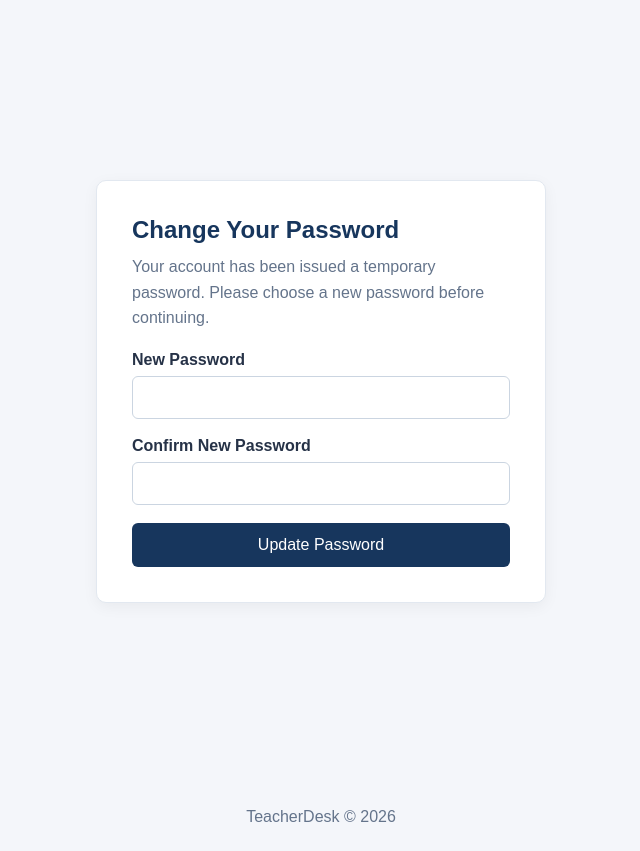
After one commit to ItumelengRandyMalau/teacherdesk, a Flask app: page /auth/change-password in a window 1280 px wide. The commit adds this page. Shown: the whole page, without its empty margins (319-959 px from the left). Run offline with Flask 3, Linux system fonts and the light colour scheme; the visitor is signed in with stand-in values (Sample User, id 1); some libraries are stand-ins or nearby versions.

Commit message:
Implement password reset functionality for staff accounts; add change password page and update login flow to enforce password changes

```diff
--- a/app/__init__.py
+++ b/app/__init__.py
@@ -6,6 +6,8 @@ from app.models import User, Learner
 from app.learner_utils import generate_learner_number
 from bson import ObjectId
 from flask_wtf.csrf import CSRFProtect
+import secrets
+from werkzeug.security import generate_password_hash
 
 mongo = PyMongo()
 
@@ -25,6 +27,23 @@ def create_app():
 
     mongo.init_app(app)
     app.register_blueprint(auth, url_prefix="/auth")
+
+
+    @app.before_request
+    def enforce_password_change():
+
+        # Temporarily restrict accounts that must replace their password.
+        if session.get("must_change_password"):
+
+            allowed_endpoints = [
+                "auth.change_password",
+                "auth.logout",
+                "static"
+            ]
+
+            if request.endpoint not in allowed_endpoints:
+                return redirect(url_for("auth.change_password"))
+
 
     @app.route("/")
     @login_required
@@ -607,6 +626,47 @@ def create_app():
             staff_members=staff_members
         )
 
+
+    @app.route("/admin/staff/<staff_id>/reset-password", methods=["POST"])
+    @role_required("admin")
+    def reset_staff_password(staff_id):
+
+        # Only allow administrators to reset teacher and clerk accounts.
+        if not ObjectId.is_valid(staff_id):
+            abort(404)
+
+        staff = mongo.db.users.find_one({
+            "_id": ObjectId(staff_id),
+            "role": {"$in": ["teacher", "clerk"]}
+        })
+
+        if not staff:
+            abort(404)
+
+        # Generate a random temporary password for the staff member.
+        temporary_password = secrets.token_urlsafe(9)
+
+        # Store only the password hash and require a password change.
+        mongo.db.users.update_one(
+            {"_id": ObjectId(staff_id)},
+            {
+                "$set": {
+                    "password_hash": generate_password_hash(
+                        temporary_password
+                    ),
+                    "must_change_password": True
+                }
+            }
+        )
+
+        return render_template(
+            "password_reset_result.html",
+            username=session["username"],
+            staff_username=staff["username"],
+            temporary_password=temporary_password
+        )
+
+
     @app.route("/admin/staff/add", methods=["GET", "POST"])
     @role_required("admin")
     def add_staff():
--- a/app/auth/routes.py
+++ b/app/auth/routes.py
@@ -1,15 +1,19 @@
 
 from flask import render_template, request, session, redirect, url_for
-from werkzeug.security import check_password_hash
+from werkzeug.security import check_password_hash, generate_password_hash
+from bson import ObjectId
+
 from app import mongo
 from app.models import User
 from app.auth import auth
+from app.decorators import login_required
 
 
 @auth.route("/register", methods=["GET", "POST"])
 def register():
 
     return redirect(url_for("auth.login"))
+
 
 @auth.route("/login", methods=["GET", "POST"])
 def login():
@@ -31,12 +35,56 @@ def login():
             session["username"] = user["username"]
             session["role"] = user["role"]
 
+            # Flag accounts that must replace a temporary password.
+            session["must_change_password"] = user.get(
+                "must_change_password", False
+            )
+
+            if session["must_change_password"]:
+                return redirect(url_for("auth.change_password"))
+
             return redirect(url_for("home"))
 
         else:
             message = "Invalid email address or password."
 
     return render_template("login.html", message=message)
+
+
+@auth.route("/change-password", methods=["GET", "POST"])
+@login_required
+def change_password():
+
+    message = ""
+
+    if request.method == "POST":
+
+        new_password = request.form.get("new_password", "")
+        confirm_password = request.form.get("confirm_password", "")
+
+        if len(new_password) < 8:
+            message = "Password must contain at least 8 characters."
+
+        elif new_password != confirm_password:
+            message = "The passwords do not match."
+
+        else:
+            mongo.db.users.update_one(
+                {"_id": ObjectId(session["user_id"])},
+                {
+                    "$set": {
+                        "password_hash": generate_password_hash(new_password),
+                        "must_change_password": False
+                    }
+                }
+            )
+
+            session["must_change_password"] = False
+
+            return redirect(url_for("home"))
+
+    return render_template("change_password.html", message=message)
+
 
 @auth.route("/logout", methods=["POST"])
 def logout():
--- /dev/null
+++ b/app/templates/change_password.html
@@ -0,0 +1,45 @@
+{% extends "base.html" %} {% block title %}Change Password | TeacherDesk{%
+endblock %} {% block content %}
+<main class="welcome">
+  <section class="register-container">
+    <h1>Change Your Password</h1>
+
+    <p>
+      Your account has been issued a temporary password. Please choose a new
+      password before continuing.
+    </p>
+
+    {% if message %}
+    <p class="message">{{ message }}</p>
+    {% endif %}
+
+    <form method="POST" action="{{ url_for('auth.change_password') }}">
+      <input type="hidden" name="csrf_token" value="{{ csrf_token() }}" />
+
+      <div class="form-group">
+        <label for="new_password">New Password</label>
+        <input
+          type="password"
+          id="new_password"
+          name="new_password"
+          minlength="8"
+          required
+        />
+      </div>
+
+      <div class="form-group">
+        <label for="confirm_password">Confirm New Password</label>
+        <input
+          type="password"
+          id="confirm_password"
+          name="confirm_password"
+          minlength="8"
+          required
+        />
+      </div>
+
+      <button type="submit">Update Password</button>
+    </form>
+  </section>
+</main>
+{% endblock %}
--- a/app/templates/login.html
+++ b/app/templates/login.html
@@ -5,6 +5,11 @@
   <h2>Staff Login</h2>
 
   <p>Sign in to access your staff account.</p>
+
+  <p>
+    <a href="{{ url_for('auth.login') }}">Forgot your password?</a>
+    Please contact your school administrator to request a password reset.
+  </p>
 
   {% if message %}
   <p class="message">{{ message }}</p>
```
Also changed, not shown: app/templates/password_reset_result.html (added, +33 -0 lines), app/templates/staff.html (+16 -2 lines).
